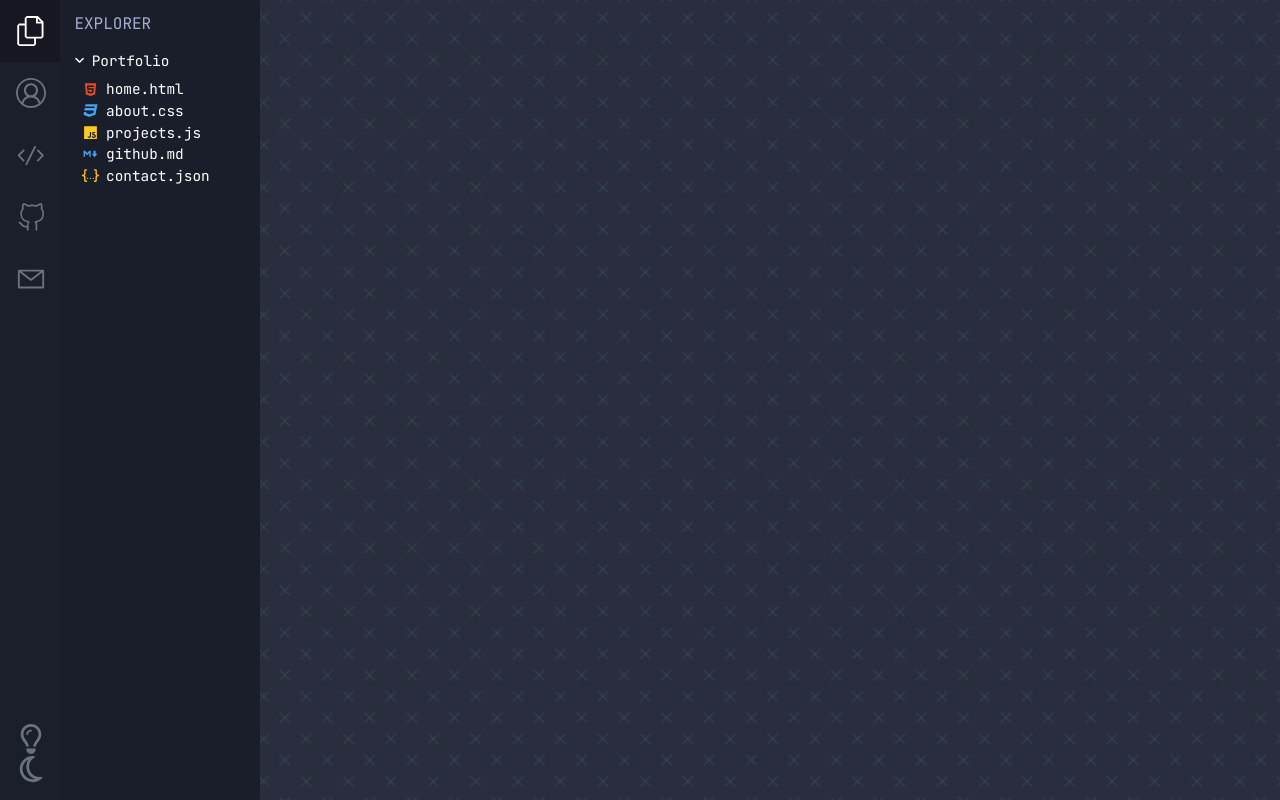
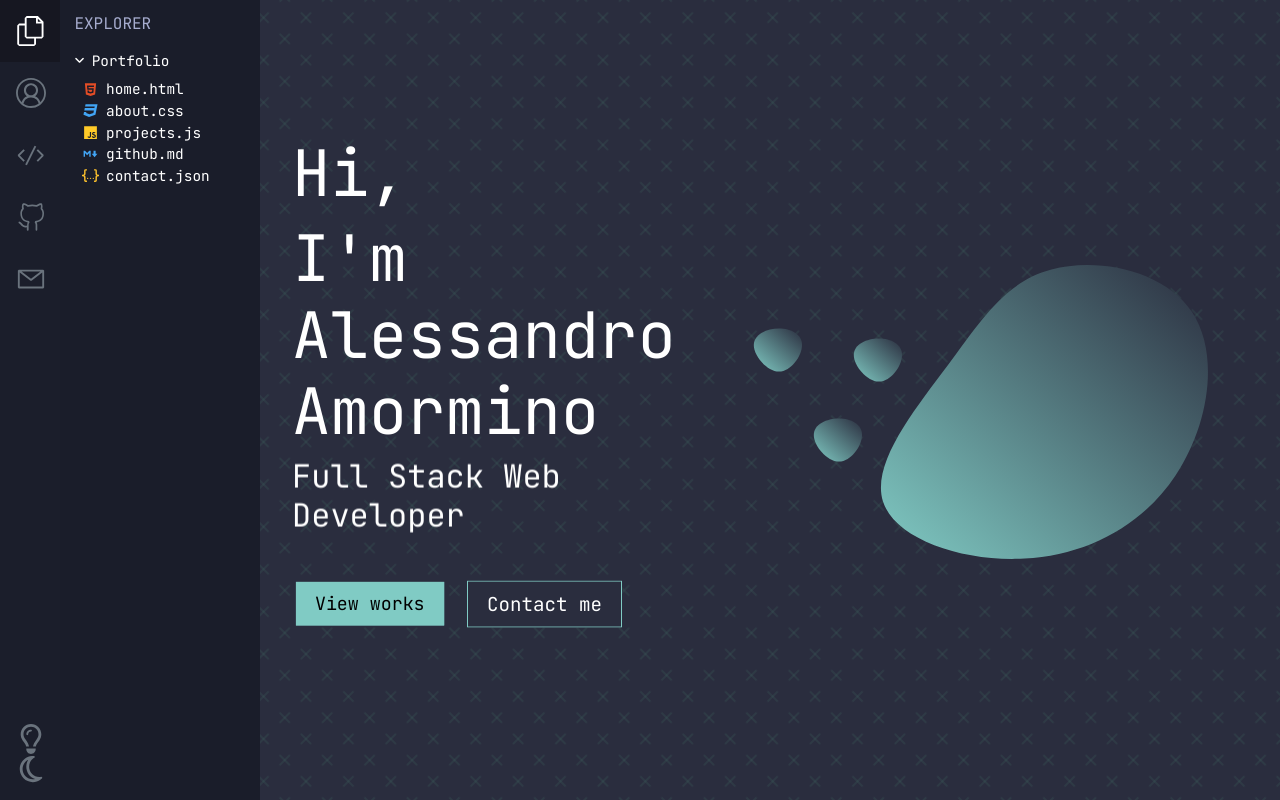
Before and after one commit to alessandroamormino/vite-boolfolio, a Vue app: page / in a window 1280 px wide. Built offline with nearby package versions, Linux system fonts and the light colour scheme.

Commit message:
feat: create HomePage component

```diff
--- a/src/components/AppMain.vue
+++ b/src/components/AppMain.vue
@@ -1,6 +1,7 @@
 <script>
 // importo lo store
 import {store} from '../store.js';
+import HomePage from './HomePage.vue';
 
 import MainProjects from './Projects/MainProjects.vue';
 
@@ -11,11 +12,12 @@ export default{
           store,
         };
     },
-    components: { MainProjects }
+    components: { MainProjects, HomePage }
 }
 </script>
 <template>
   <main>
+    <HomePage v-if="this.store.activeLink == 0"></HomePage>
     <MainProjects v-if="this.store.activeLink == 2"></MainProjects>
   </main>
 </template>
--- /dev/null
+++ b/src/components/HomePage.vue
@@ -0,0 +1,149 @@
+<script>
+export default {
+  name: 'HomePage',
+  data(){
+    return {}
+  }
+}
+</script>
+<template>
+<div class="homepage">
+  <div class="svg-image-box">
+    <svg id="small1" viewBox="0 0 100 100" xmlns="http://www.w3.org/2000/svg">                    <defs>                         <linearGradient id="sw-gradient" x1="0" x2="1" y1="1" y2="0">                            <stop id="stop1" stop-color="rgba(128, 203, 196, 1)" offset="0%"></stop>                            <stop id="stop2" stop-color="rgba(42, 45, 62, 1)" offset="100%"></stop>                        </linearGradient>                    </defs>                <path fill="url(#sw-gradient)" d="M22,5C22,15.8,11,31.6,-1.1,31.6C-13.1,31.6,-26.2,15.8,-26.2,5C-26.2,-5.7,-13.1,-11.4,-1.1,-11.4C11,-11.4,22,-5.7,22,5Z" width="100%" height="100%" transform="translate(50 50)" style="transition: all 0.3s ease 0s;" stroke-width="0"></path>              </svg>
+    <svg id="small2" viewBox="0 0 100 100" xmlns="http://www.w3.org/2000/svg">                    <defs>                         <linearGradient id="sw-gradient" x1="0" x2="1" y1="1" y2="0">                            <stop id="stop1" stop-color="rgba(128, 203, 196, 1)" offset="0%"></stop>                            <stop id="stop2" stop-color="rgba(42, 45, 62, 1)" offset="100%"></stop>                        </linearGradient>                    </defs>                <path fill="url(#sw-gradient)" d="M22,5C22,15.8,11,31.6,-1.1,31.6C-13.1,31.6,-26.2,15.8,-26.2,5C-26.2,-5.7,-13.1,-11.4,-1.1,-11.4C11,-11.4,22,-5.7,22,5Z" width="100%" height="100%" transform="translate(50 50)" style="transition: all 0.3s ease 0s;" stroke-width="0"></path>              </svg>
+    <svg id="small3" viewBox="0 0 100 100" xmlns="http://www.w3.org/2000/svg">                    <defs>                         <linearGradient id="sw-gradient" x1="0" x2="1" y1="1" y2="0">                            <stop id="stop1" stop-color="rgba(128, 203, 196, 1)" offset="0%"></stop>                            <stop id="stop2" stop-color="rgba(42, 45, 62, 1)" offset="100%"></stop>                        </linearGradient>                    </defs>                <path fill="url(#sw-gradient)" d="M22,5C22,15.8,11,31.6,-1.1,31.6C-13.1,31.6,-26.2,15.8,-26.2,5C-26.2,-5.7,-13.1,-11.4,-1.1,-11.4C11,-11.4,22,-5.7,22,5Z" width="100%" height="100%" transform="translate(50 50)" style="transition: all 0.3s ease 0s;" stroke-width="0"></path>              </svg>
+  </div>
+  <div class="container-centered">
+    <div class="info">
+      <h1 class="first">Hi,</h1> <h1 class="second">I'm Alessandro Amormino</h1>
+      <h3 class="third">Full Stack Web <span>Developer</span></h3>
+      <div class="buttons">
+        <button class="_btn _btn-primary">View works</button>
+        <button class="_btn _btn-secondary">Contact me</button>
+      </div>
+    </div>
+    <div class="svg-image">
+      <svg id="sw-js-blob-svg" viewBox="0 0 100 100" xmlns="http://www.w3.org/2000/svg"><defs><linearGradient id="sw-gradient" x1="0" x2="1" y1="1" y2="0"><stop id="stop1" stop-color="rgba(128, 203, 196, 1)" offset="0%"></stop>                            <stop id="stop2" stop-color="rgba(42, 45, 62, 1)" offset="100%"></stop>                        </linearGradient>                    </defs>                <path fill="url(#sw-gradient)" d="M32.4,-17.5C38,-9,35.8,5.2,29.1,15.2C22.4,25.3,11.2,31.2,-1.1,31.8C-13.5,32.5,-27,27.9,-29.4,20.4C-31.8,12.8,-23.2,2.2,-16.4,-6.9C-9.7,-16,-4.9,-23.6,4.3,-26C13.4,-28.5,26.8,-25.9,32.4,-17.5Z" width="100%" height="100%" transform="translate(50 50)" style="transition: all 0.3s ease 0s;" stroke-width="0" stroke="url(#sw-gradient)"></path></svg>
+    </div>
+  </div>
+</div>
+</template>
+<style lang="scss" scoped>
+.homepage{
+  h1.first{
+    position: relative;
+    opacity: 0;
+    animation: first .7s ease forwards;
+  }
+  h1.second{
+    position: relative;
+    opacity: 0;
+    animation: second .7s ease forwards .4s;
+  }
+  h3.third{
+    position: relative;
+    opacity: 0;
+    animation: third .7s ease forwards .6s;
+  }
+  .svg-image-box{
+    position: absolute;
+    top: 200px;
+    right: 300px;
+    svg#small1{
+      position: absolute;
+      top: 100px;
+      right: 50px;
+      width: 100px;
+    }
+    svg#small2{
+      position: absolute;
+      top: 180px;
+      right: 90px;
+      width: 100px;
+    }
+    svg#small3{
+      position: absolute;
+      top: 90px;
+      right: 150px;
+      width: 100px;
+    }
+  }
+  .container-centered{
+    width: calc(100% - 60px - 2em - 200px);
+    display: flex;
+    align-items: center;
+    justify-content: space-between;
+    gap: 2em;
+    // flex
+    position: absolute;
+    top: 50%;
+    transform: translateY(-50%);
+    // position
+    h1{
+      font-size: 4em;
+    }
+    h3{
+      position: relative;
+      font-size: 2em;
+      width: fit-content;
+      span::after{
+        content: '';
+        position: absolute;
+        bottom: 0;
+        // right: -.5em;
+        margin-left: .5em;
+
+        // animation
+        animation: blinker .8s ease infinite alternate-reverse 1s;
+
+        width: .2rem;
+        height: 1em;
+        background-color: #80CBC4;
+      }
+    }
+    .info{
+      display: flex;
+      flex-flow: column nowrap;
+      // flex
+      .buttons{
+        padding: 2em 0;
+        font-size: 1.2em;
+        ._btn{
+          padding: .4em 1em;
+          border: 1px solid #80CBC4;
+        }
+        ._btn-primary{
+          position: relative;
+          opacity: 0;
+          animation: btn1 .7s ease forwards 1s, blinker-btn .8s infinite alternate-reverse;
+          // animation
+          background-color: #80CBC4;
+          margin-right: 1em;
+          transition: transform .4s ease;
+          &:hover{
+            transform: scale(.95);
+          }
+        }
+        ._btn-secondary{
+          position: relative;
+          opacity: 0;
+          animation: btn2 .7s ease forwards 1s;
+          // animation
+          background-color: #2A2D3E;
+          color: #fff;
+          transition: background-color .4s ease;
+          &:hover{
+            background-color: #80CBC4;
+            color: #000;
+          }
+        }
+      }
+    }
+    .svg-image{
+      svg{
+        width: 500px;
+      }
+    }
+  }
+}
+</style>
--- a/src/style.scss
+++ b/src/style.scss
@@ -1,4 +1,78 @@
 @import "bootstrap/scss/bootstrap";
+
+// Animation
+@keyframes btn1 {
+  from{
+    left: -200px;
+    opacity: 0;
+  }
+  to{
+    left: 0;
+    opacity: 1;
+  }
+}
+
+@keyframes btn2 {
+  from{
+    right: -200px;
+    opacity: 0;
+  }
+  to{
+    right: 0;
+    opacity: 1;
+  }
+}
+
+@keyframes blinker-btn {
+  from{
+    transform: scale(1);
+  }
+  to{
+    transform: scale(.95);
+  }
+}
+
+@keyframes first {
+  from{
+    top: -200px;
+    opacity: 0;
+  }
+  to{
+    top: 0;
+    opacity: 1;
+  }
+}
+
+@keyframes second {
+  from{
+    left: 400px;
+    opacity: 0;
+  }
+  to{
+    left: 0;
+    opacity: 1;
+  }
+}
+
+@keyframes third {
+  from{
+    bottom: -200px;
+    opacity: 0;
+  }
+  to{
+    bottom: 0;
+    opacity: 1;
+  }
+}
+
+@keyframes blinker {
+  from{
+    opacity: 0;
+  }
+  to{
+    opacity: 1;
+  }
+}
 
 // Assets
 .ui{
```
